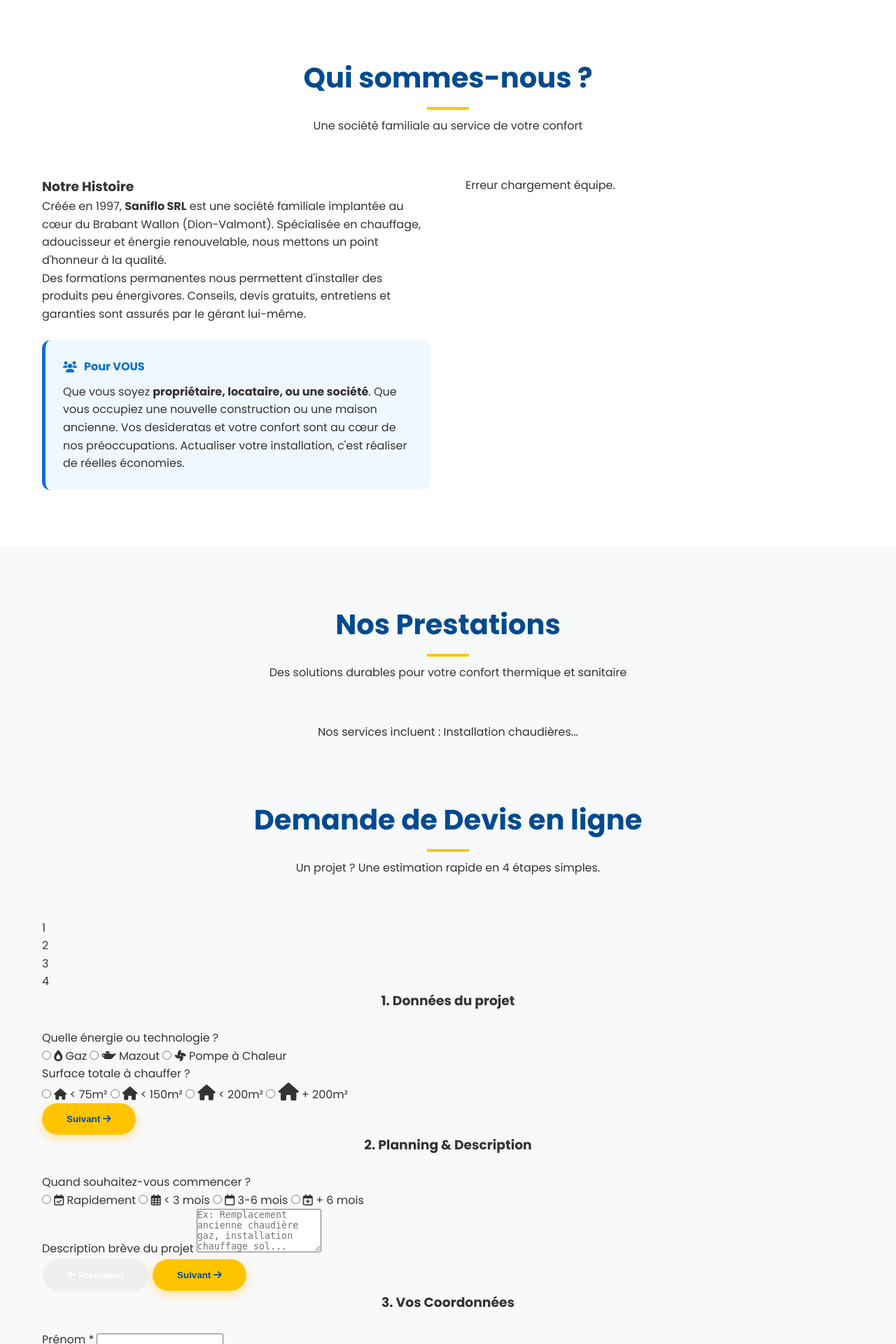
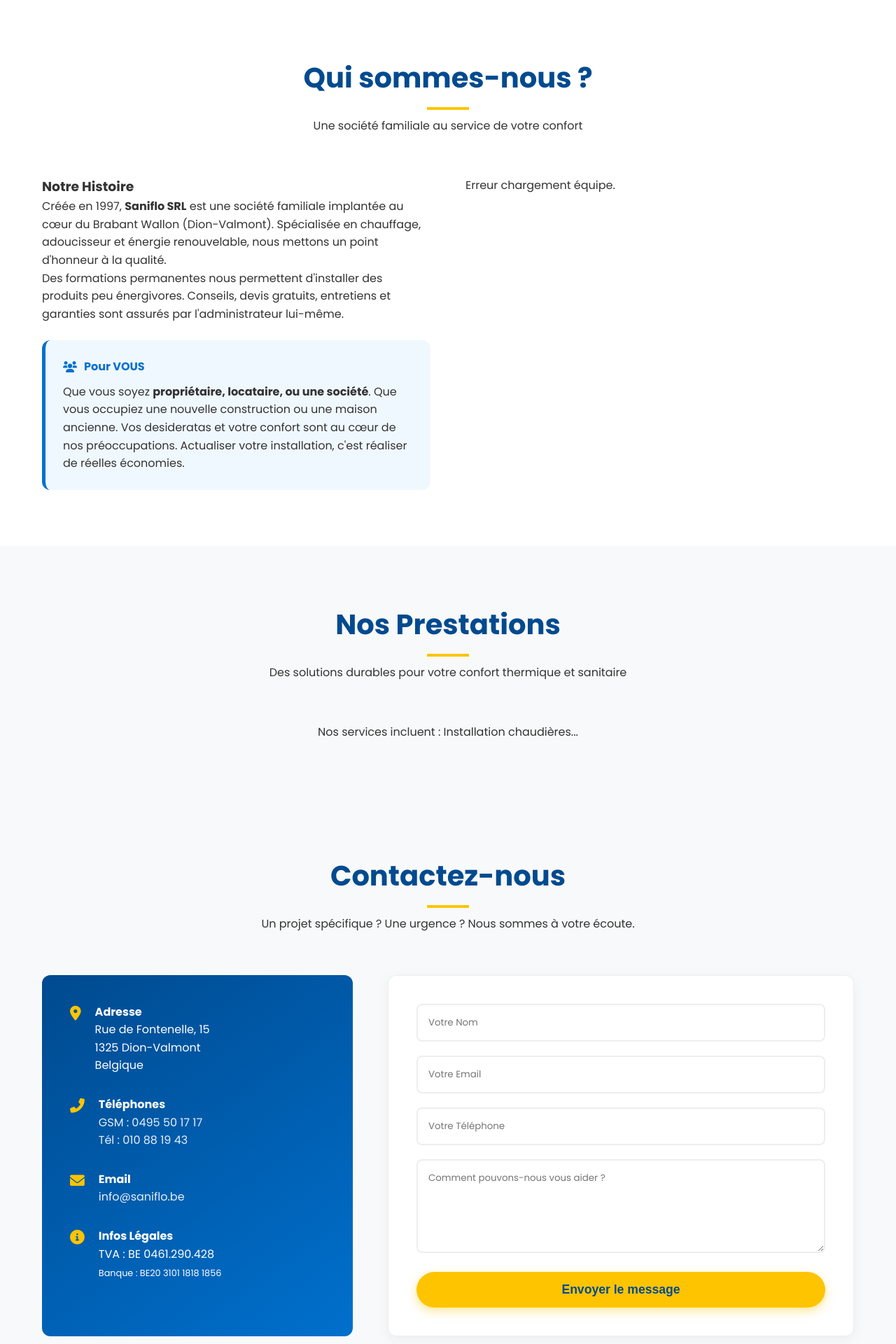
Before and after one commit to Yellowait69/saniflo, a PHP site: page /views/home.php in a window 1280 px wide. Shown: the part 807-2727 px from the top of the page at 70% size. Run offline with PHP 8.4, Linux system fonts and the light colour scheme.

Commit message:
refonte site

```diff
--- a/public/index.php
+++ b/public/index.php
@@ -5,7 +5,6 @@ session_start();
 // 2. Chargement des fichiers nécessaires (Autoloader manuel ici)
 // Dans un vrai projet pro, on utiliserait Composer (vendor/autoload.php)
 require_once __DIR__ . '/../models/Certification.php';
-require_once __DIR__ . '/../models/Quote.php';
 require_once __DIR__ . '/../models/Team.php';
 require_once __DIR__ . '/../models/Service.php';
 require_once __DIR__ . '/../controllers/HomeController.php';
--- a/views/home.php
+++ b/views/home.php
@@ -18,7 +18,10 @@
 include __DIR__ . '/partials/header.php';
 include __DIR__ . '/partials/about.php';
 include __DIR__ . '/partials/services.php';
-include __DIR__ . '/partials/quote_wizard.php';
+
+// Le module de devis local (quote_wizard.php) a été retiré
+// pour être remplacé par un bouton vers un lien externe dans le header.
+
 include __DIR__ . '/partials/contact.php';
 include __DIR__ . '/partials/footer.php';
 ?>
--- a/views/partials/about.php
+++ b/views/partials/about.php
@@ -9,7 +9,7 @@
             <div class="about-text">
                 <h3>Notre Histoire</h3>
                 <p>Créée en 1997, <strong>Saniflo SRL</strong> est une société familiale implantée au cœur du Brabant Wallon (Dion-Valmont). Spécialisée en chauffage, adoucisseur et énergie renouvelable, nous mettons un point d'honneur à la qualité.</p>
-                <p>Des formations permanentes nous permettent d'installer des produits peu énergivores. Conseils, devis gratuits, entretiens et garanties sont assurés par le gérant lui-même.</p>
+                <p>Des formations permanentes nous permettent d'installer des produits peu énergivores. Conseils, devis gratuits, entretiens et garanties sont assurés par l'administrateur lui-même.</p>
 
                 <div class="target-box">
                     <h4><i class="fas fa-users"></i> Pour VOUS</h4>
--- a/views/partials/footer.php
+++ b/views/partials/footer.php
@@ -14,7 +14,7 @@
                     <li><a href="#accueil">Accueil</a></li>
                     <li><a href="#apropos">À Propos</a></li>
                     <li><a href="#services">Services</a></li>
-                    <li><a href="#devis">Demande de Devis</a></li>
+                    <li><a href="https://saniflo.sechauffermoinscher.be/actions/fr/devis" target="_blank">Demande de Devis</a></li>
                     <li><a href="#contact">Contact</a></li>
                 </ul>
             </div>
@@ -57,13 +57,13 @@
                 Le responsable du traitement des données est Saniflo SRL, situé Rue de Fontenelle 15, 1325 Dion-Valmont (BE 0461.290.428).</p>
 
             <p><strong>2. Données collectées</strong><br>
-                Via nos formulaires (contact et devis), nous collectons : Nom, Prénom, Email, Téléphone, Adresse et informations relatives à votre projet. Ces données sont strictement nécessaires pour répondre à votre demande.</p>
+                Via notre formulaire de contact, nous collectons : Nom, Email, Téléphone et votre message. Ces données sont strictement nécessaires pour répondre à votre demande.</p>
 
             <p><strong>3. Utilisation des données</strong><br>
-                Vos données sont utilisées uniquement pour : l'établissement de devis, la prise de rendez-vous et la facturation. Elles ne sont <strong>jamais vendues</strong> à des tiers.</p>
+                Vos données sont utilisées uniquement pour : répondre à vos questions, la prise de rendez-vous et la facturation. Elles ne sont <strong>jamais vendues</strong> à des tiers.</p>
 
             <p><strong>4. Conservation</strong><br>
-                Les données de devis sans suite sont conservées 3 ans maximum. Les données de facturation sont conservées selon les obligations légales (7 à 10 ans).</p>
+                Les données de contact sans suite sont conservées 3 ans maximum. Les données de facturation sont conservées selon les obligations légales (7 à 10 ans).</p>
 
             <p><strong>5. Vos droits</strong><br>
                 Conformément au RGPD, vous disposez d'un droit d'accès, de rectification et de suppression de vos données. Contactez-nous à info@saniflo.be pour exercer ce droit.</p>
@@ -79,7 +79,7 @@
             <p><strong>Éditeur du site :</strong> Saniflo SRL</p>
             <p><strong>Siège social :</strong> Rue de Fontenelle 15, 1325 Dion-Valmont, Belgique</p>
             <p><strong>Numéro d'entreprise (BCE) :</strong> BE 0461.290.428</p>
-            <p><strong>Gérants :</strong> Jean-François Dengis & Florence Lambinon</p>
+            <p><strong>Administrateurs :</strong> Jean-François Dengis & Florence Lambinon</p>
             <p><strong>Hébergement :</strong> Alwaysdata - 91 rue du Faubourg Saint Honoré, 75008 Paris.</p>
             <p><strong>Propriété intellectuelle :</strong> Tous les contenus (textes, images, logo) présents sur ce site sont la propriété exclusive de Saniflo SRL. Toute reproduction est interdite sans autorisation.</p>
         </div>
--- a/views/partials/header.php
+++ b/views/partials/header.php
@@ -6,7 +6,7 @@
         <li><a href="#accueil">Accueil</a></li>
         <li><a href="#apropos">À Propos</a></li>
         <li><a href="#services">Services</a></li>
-        <li><a href="#devis" style="color:var(--primary-blue, #0070cd);">Devis</a></li>
+        <li><a href="https://saniflo.sechauffermoinscher.be/actions/fr/devis" target="_blank" style="color:var(--primary-blue, #0070cd);">Devis</a></li>
         <li><a href="#contact" class="btn-nav">Contact</a></li>
     </ul>
     <div class="burger"><i class="fas fa-bars"></i></div>
@@ -21,7 +21,7 @@
             <h1>Votre Expert en <br>Chauffage & Sanitaire</h1>
             <p>Installation, rénovation et dépannage dans tout le Brabant Wallon. <br>Une expertise dirigée par <strong>Jean-François Dengis</strong> et <strong>Florence Lambinon</strong>.</p>
             <div class="hero-buttons">
-                <a href="#devis" class="btn-primary">Devis Gratuit</a>
+                <a href="https://saniflo.sechauffermoinscher.be/actions/fr/devis" target="_blank" class="btn-primary">Demander un devis</a>
                 <a href="#services" class="btn-secondary">Nos Services</a>
             </div>
         </div>
--- a/views/partials/quote_wizard.php
+++ /dev/null
@@ -1,172 +0,0 @@
-<section id="devis">
-    <div class="container">
-        <div class="section-title">
-            <h2>Demande de Devis en ligne</h2>
-            <p>Un projet ? Une estimation rapide en 4 étapes simples.</p>
-        </div>
-
-        <?= $quote_status ?? '' ?>
-
-        <form action="index.php#devis" method="POST" id="quoteForm" class="wizard-form">
-            <input type="hidden" name="csrf_token" value="<?= $_SESSION['csrf_token'] ?? '' ?>">
-            <input type="hidden" name="submit_quote" value="1">
-
-            <div class="progress-bar-wrapper">
-                <div class="step-indicator active">1</div>
-                <div class="connector"></div>
-                <div class="step-indicator">2</div>
-                <div class="connector"></div>
-                <div class="step-indicator">3</div>
-                <div class="connector"></div>
-                <div class="step-indicator">4</div>
-            </div>
-
-            <div class="step active-step" data-step="1">
-                <h3 style="text-align:center; margin-bottom:25px;">1. Données du projet</h3>
-
-                <label class="field-label">Quelle énergie ou technologie ?</label>
-                <div class="options-grid">
-                    <label class="option-card">
-                        <input type="radio" name="energy_type" value="Gaz" required>
-                        <i class="fas fa-burn"></i>
-                        <span>Gaz</span>
-                    </label>
-                    <label class="option-card">
-                        <input type="radio" name="energy_type" value="Mazout">
-                        <i class="fas fa-oil-can"></i>
-                        <span>Mazout</span>
-                    </label>
-                    <label class="option-card">
-                        <input type="radio" name="energy_type" value="Pompe à chaleur">
-                        <i class="fas fa-fan"></i>
-                        <span>Pompe à Chaleur</span>
-                    </label>
-                </div>
-
-                <label class="field-label" style="margin-top:30px;">Surface totale à chauffer ?</label>
-                <div class="options-grid">
-                    <label class="option-card">
-                        <input type="radio" name="surface_area" value="<75m2" required>
-                        <i class="fas fa-home" style="font-size:1rem;"></i>
-                        <span>< 75m²</span>
-                    </label>
-                    <label class="option-card">
-                        <input type="radio" name="surface_area" value="<150m2">
-                        <i class="fas fa-home" style="font-size:1.2rem;"></i>
-                        <span>< 150m²</span>
-                    </label>
-                    <label class="option-card">
-                        <input type="radio" name="surface_area" value="<200m2">
-                        <i class="fas fa-home" style="font-size:1.4rem;"></i>
-                        <span>< 200m²</span>
-                    </label>
-                    <label class="option-card">
-                        <input type="radio" name="surface_area" value="+200m2">
-                        <i class="fas fa-home" style="font-size:1.6rem;"></i>
-                        <span>+ 200m²</span>
-                    </label>
-                </div>
-
-                <div class="btn-group">
-                    <div></div> <button type="button" class="btn-primary next-btn">Suivant <i class="fas fa-arrow-right"></i></button>
-                </div>
-            </div>
-
-            <div class="step" data-step="2">
-                <h3 style="text-align:center; margin-bottom:25px;">2. Planning & Description</h3>
-
-                <label class="field-label">Quand souhaitez-vous commencer ?</label>
-                <div class="options-grid">
-                    <label class="option-card">
-                        <input type="radio" name="timeline" value="Rapidement" required>
-                        <i class="far fa-calendar-check"></i>
-                        <span>Rapidement</span>
-                    </label>
-                    <label class="option-card">
-                        <input type="radio" name="timeline" value="< 3 mois">
-                        <i class="far fa-calendar-alt"></i>
-                        <span>< 3 mois</span>
-                    </label>
-                    <label class="option-card">
-                        <input type="radio" name="timeline" value="3-6 mois">
-                        <i class="far fa-calendar"></i>
-                        <span>3-6 mois</span>
-                    </label>
-                    <label class="option-card">
-                        <input type="radio" name="timeline" value="+ 6 mois">
-                        <i class="far fa-calendar-plus"></i>
-                        <span>+ 6 mois</span>
-                    </label>
-                </div>
-
-                <label class="field-label" style="margin-top:20px;">Description brève du projet</label>
-                <textarea name="description" rows="4" placeholder="Ex: Remplacement ancienne chaudière gaz, installation chauffage sol..." style="resize: vertical;"></textarea>
-
-                <div class="btn-group">
-                    <button type="button" class="btn-secondary prev-btn"><i class="fas fa-arrow-left"></i> Précédent</button>
-                    <button type="button" class="btn-primary next-btn">Suivant <i class="fas fa-arrow-right"></i></button>
-                </div>
-            </div>
-
-            <div class="step" data-step="3">
-                <h3 style="text-align:center; margin-bottom:25px;">3. Vos Coordonnées</h3>
-                <div class="form-row-split">
-                    <div class="form-group">
-                        <label>Prénom *</label>
-                        <input type="text" name="firstname" required>
-                    </div>
-                    <div class="form-group">
-                        <label>Nom *</label>
-                        <input type="text" name="lastname" required>
-                    </div>
-                </div>
-                <div class="form-row-split" style="margin-top:20px;">
-                    <div class="form-group">
-                        <label>E-mail *</label>
-                        <input type="email" name="email" required>
-                    </div>
-                    <div class="form-group">
-                        <label>GSM / Téléphone</label>
-                        <input type="tel" name="phone">
-                    </div>
-                </div>
-
-                <div class="btn-group">
-                    <button type="button" class="btn-secondary prev-btn"><i class="fas fa-arrow-left"></i> Précédent</button>
-                    <button type="button" class="btn-primary next-btn">Suivant <i class="fas fa-arrow-right"></i></button>
-                </div>
-            </div>
-
-            <div class="step" data-step="4">
-                <h3 style="text-align:center; margin-bottom:25px;">4. Adresse du chantier</h3>
-                <div class="form-group">
-                    <label>Rue + Numéro *</label>
-                    <input type="text" name="street" required>
-                </div>
-                <div class="form-row-split" style="margin-top:20px;">
-                    <div class="form-group">
-                        <label>Code Postal *</label>
-                        <input type="text" name="zip" required>
-                    </div>
-                    <div class="form-group">
-                        <label>Localité *</label>
-                        <input type="text" name="city" required>
-                    </div>
-                </div>
-
-                <div class="form-group" style="margin-top:25px; padding: 15px; background: #eee; border-radius:8px;">
-                    <label style="font-size:0.9rem; display:flex; gap:10px; cursor:pointer;">
-                        <input type="checkbox" required style="width:20px; height:20px;">
-                        <span>J'accepte que Saniflo me contacte pour traiter cette demande de devis.</span>
-                    </label>
-                </div>
-
-                <div class="btn-group">
-                    <button type="button" class="btn-secondary prev-btn"><i class="fas fa-arrow-left"></i> Précédent</button>
-                    <button type="submit" class="btn-primary">Envoyer ma demande <i class="fas fa-paper-plane"></i></button>
-                </div>
-            </div>
-
-        </form>
-    </div>
-</section>
```
Also changed, not shown: controllers/HomeController.php (+6 -51 lines).
